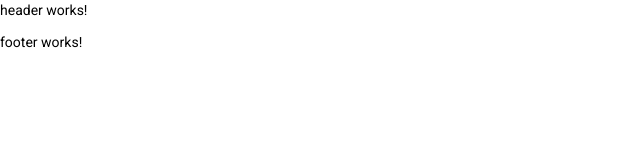
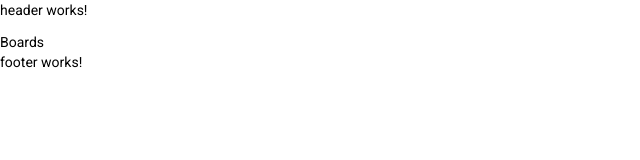
Before and after one commit to PoMaKoM-RSTeam/project-management-app-team1, an Angular app: page /home in a window 1280 px wide. Before the commit this address led to /. Shown: the top 160 px of the page, without its empty margins (0-640 px from the left). Built offline with nearby package versions, Linux system fonts and the light colour scheme.

Commit message:
feat: add home module

```diff
--- a/src/app/app-routing.module.ts
+++ b/src/app/app-routing.module.ts
@@ -5,6 +5,11 @@ import { RouterModule, Routes } from '@angular/router';
 
 const routes: Routes = [
   { path: '', component: WelocomePageComponent },
+  {
+    path: 'home',
+    loadChildren: () =>
+      import('./home/home.module').then((a) => a.HomeModule),
+  },
   {
     path: 'login',
     loadChildren: () =>
--- /dev/null
+++ b/src/app/home/components/boards-list/boards-list.component.html
@@ -0,0 +1,4 @@
+<div class="board-container">
+  <div class="board-title">Boards</div>
+  <div class="boards-wrap"></div>
+</div>
--- a/src/app/home/home.module.ts
+++ b/src/app/home/home.module.ts
@@ -1,12 +1,22 @@
 import { NgModule } from '@angular/core';
 import { CommonModule } from '@angular/common';
+import { BoardsListComponent } from './components/boards-list/boards-list.component';
+import { HomePageComponent } from './pages/home/home-page.component';
+// eslint-disable-next-line import/named
+import { RouterModule, Routes } from '@angular/router';
 
-
-
+const routes: Routes = [{ path: '', component: HomePageComponent }];
 @NgModule({
-  declarations: [],
+  declarations: [
+    HomePageComponent,
+    BoardsListComponent
+  ],
   imports: [
-    CommonModule
-  ]
+    CommonModule,
+    RouterModule.forChild(routes),
+  ],
+  exports: [
+    RouterModule
+  ],
 })
 export class HomeModule { }
--- /dev/null
+++ b/src/app/home/pages/home/home-page.component.html
@@ -0,0 +1 @@
+<app-boards-list></app-boards-list>
```
Also changed, not shown: src/app/home/components/boards-list/boards-list.component.ts (added, +11 -0 lines), src/app/home/pages/home/home-page.component.ts (added, +10 -0 lines), src/app/home/components/boards-list/boards-list.component.scss (added), src/app/home/pages/home/home-page.component.scss (added).
